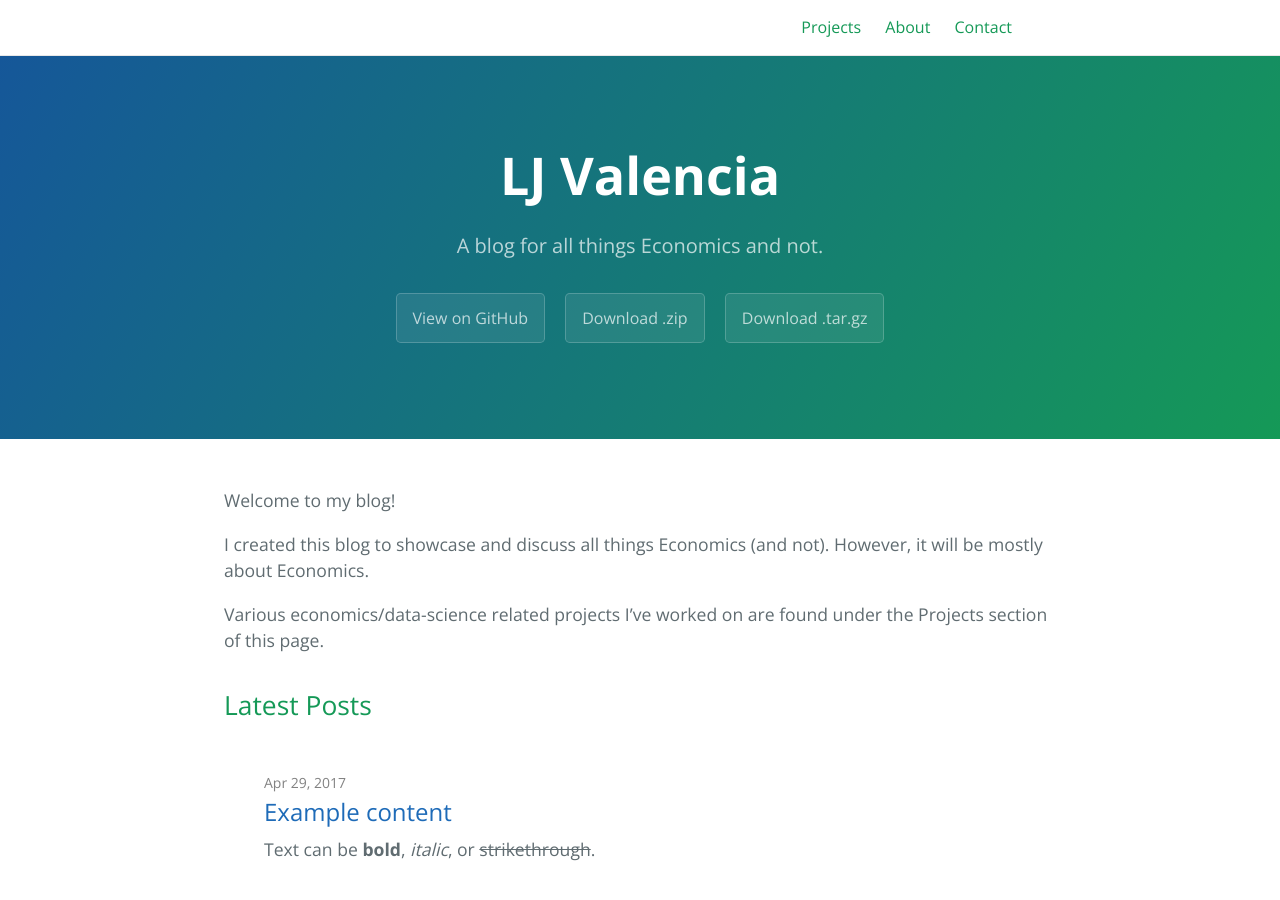
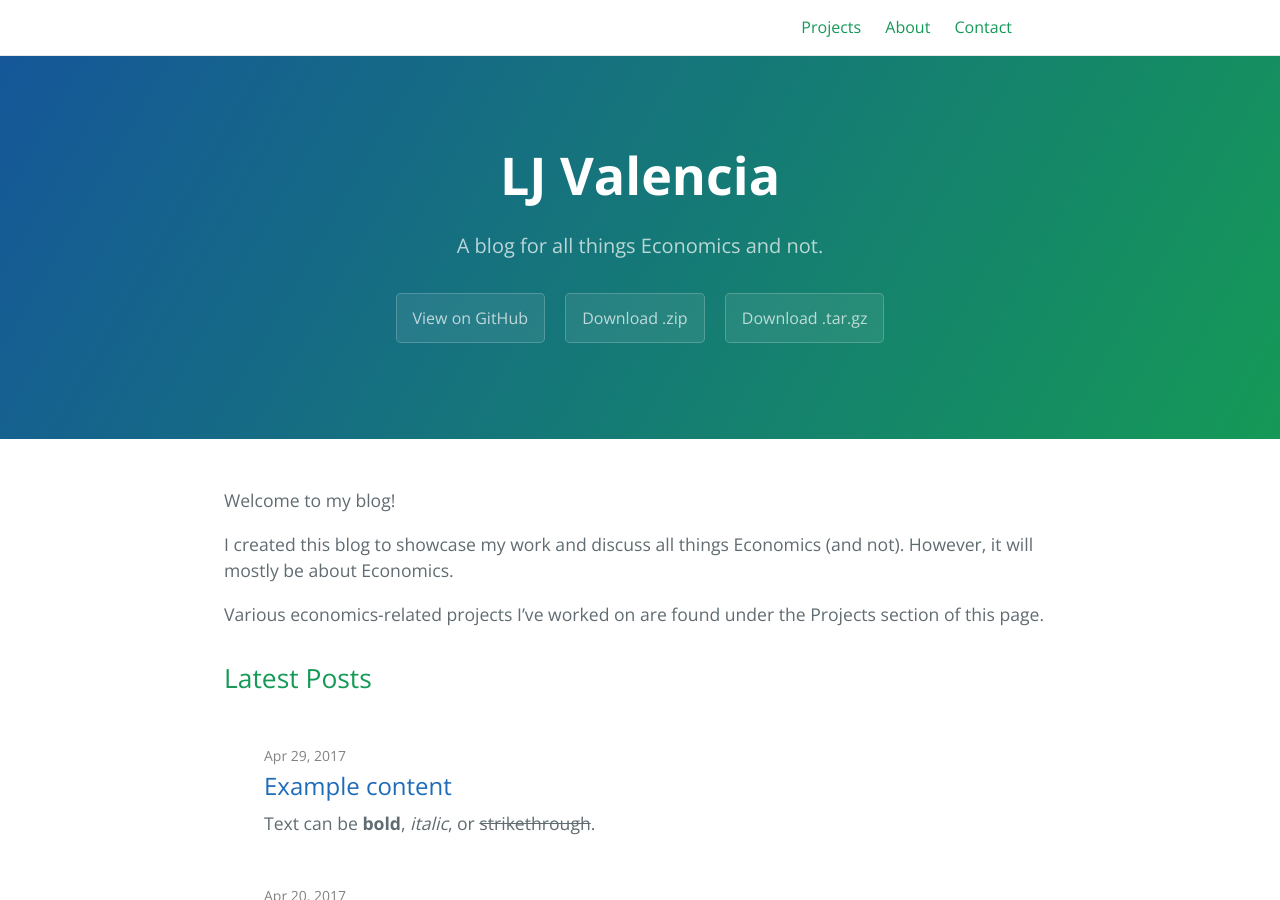
Before and after one commit to lj-valencia/cayman-blog-old-site, a Jekyll site: the page built from index.md, in a window 1280 px wide and 900 px high. Built offline with Jekyll 4.4.1, drawn with Linux system fonts in a browser that asks for light colours.

Commit message:
Update index.md

```diff
--- a/index.md
+++ b/index.md
@@ -10,6 +10,6 @@ layout: home
 
 Welcome to my blog!
 
-I created this blog to showcase and discuss all things Economics (and not). However, it will be mostly about Economics.
+I created this blog to showcase my work and discuss all things Economics (and not). However, it will mostly be about Economics.
 
-Various economics/data-science related projects I've worked on are found under the Projects section of this page.
+Various economics-related projects I've worked on are found under the Projects section of this page.
```
